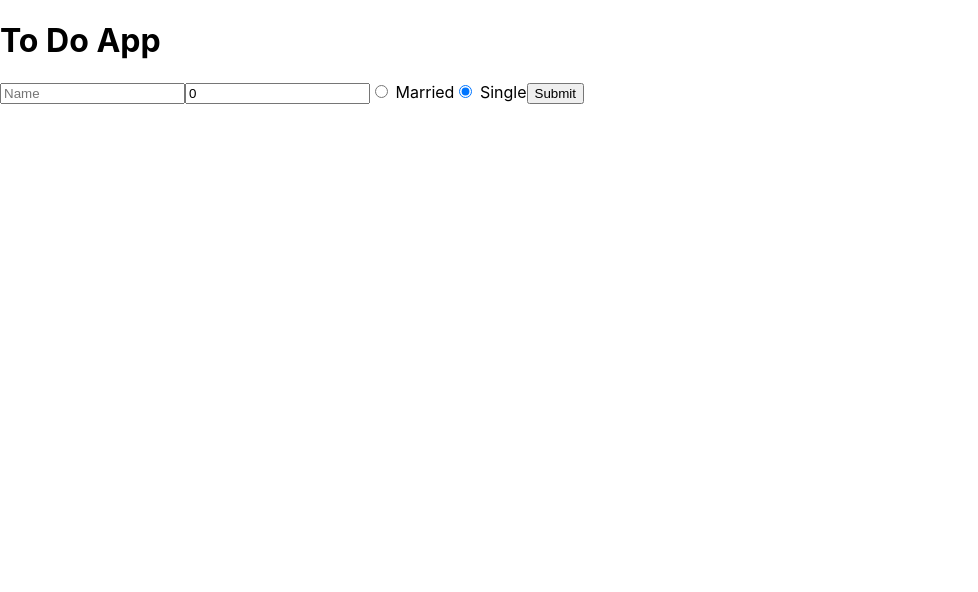
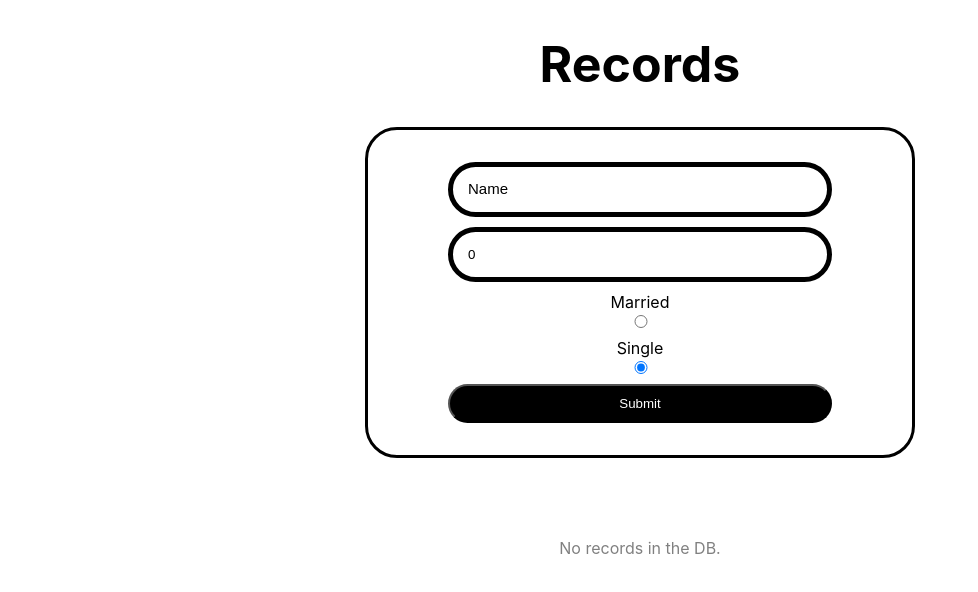
Before and after one commit to aimon-apify/react-hooks, a React (Create React App) app: page / in a window 1280 px wide. Shown: the top 592 px of the page, without its empty margins (0-978 px from the left). Built offline with nearby package versions, Linux system fonts and the light colour scheme.

Commit message:
Implemented delete functionality

```diff
--- a/package.json
+++ b/package.json
@@ -3,9 +3,11 @@
   "version": "0.1.0",
   "private": true,
   "dependencies": {
+    "@material-ui/core": "^4.12.4",
     "@testing-library/jest-dom": "^5.16.5",
     "@testing-library/react": "^13.4.0",
     "@testing-library/user-event": "^13.5.0",
+    "material-table": "^2.0.3",
     "react": "^18.2.0",
     "react-dom": "^18.2.0",
     "react-scripts": "5.0.1",
--- a/public/index.html
+++ b/public/index.html
@@ -15,6 +15,7 @@
       user's mobile device or desktop. See https://developers.google.com/web/fundamentals/web-app-manifest/
     -->
     <link rel="manifest" href="%PUBLIC_URL%/manifest.json" />
+    <link rel="stylesheet" href="https://fonts.googleapis.com/icon?family=Material+Icons" />
     <!--
       Notice the use of %PUBLIC_URL% in the tags above.
       It will be replaced with the URL of the `public` folder during the build.
--- a/src/App.css
+++ b/src/App.css
@@ -0,0 +1,5 @@
+h1 {
+    width: 100%;
+    text-align: center;
+    font-size: 50px;
+}
--- a/src/App.js
+++ b/src/App.js
@@ -1,21 +1,22 @@
-import React, { useReducer, useState } from 'react';
-import Todo from './Todo'
+import React, { useReducer, useRef, useState } from 'react';
+import Form from './components/Form/Form';
+import TableData from './components/TableData/TableData';
+import './App.css';
 
-const types = {
-  HANDLE_FORM_CHANGE: 'HANDLE_FORM_CHANGE',
-  RESET_FORM: 'RESET_FORM'
+export const DataContext = React.createContext();
+export const DataUpdateContext = React.createContext();
+
+const ACTIONS = {
+  NEW_STATE: 'new_state'
 }
 
-const initialState = { name: '', age: 0, maritalStatus: 'Single' };
+const newInitialState = { id: -1, name: '', age: 0, maritalStatus: 'Single' };
 
-function reducer(state, action) {
+const reducer = (state, action) => {
   switch (action.type) {
-    case types.HANDLE_FORM_CHANGE: {
-      const { name, value } = action.payload;
-      return { ...state, [name]: value }
-    }
-    case types.RESET_FORM: {
-      return { ...initialState }
+    case ACTIONS.NEW_STATE: {
+      const { updateIndex, selectedName, selectedAge, selectedMaritalStatus } = action.payload;
+      return { ...state, id: updateIndex, name: selectedName, age: selectedAge, maritalStatus: selectedMaritalStatus};
     }
     default: {
       return { ...state }
@@ -23,38 +24,32 @@ function reducer(state, action) {
   }
 }
 
-
 function App() {
   const [data, setData] = useState([]);
-  const [form, dispatch] = useReducer(reducer, initialState);
+  const formRef = useRef();
 
-  const handleFormChange = (name) => ({ target: { value } }) => {
-    dispatch({ type: types.HANDLE_FORM_CHANGE, payload: { name, value } });
+  const [newState, dispatch] = useReducer(reducer, newInitialState);
+
+  const handleUpdate = (i, selectedName, selectedAge, selectedMaritalStatus) => {
+    const updateIndex = i;
+    dispatch({ type: ACTIONS.NEW_STATE, payload: { updateIndex, selectedName, selectedAge, selectedMaritalStatus } });
+    formRef.current.name.focus();
+
   }
 
-  const handleSubmit = (e) => {
-    e.preventDefault();
-    setData([...data, { name: form.name, age: form.age, maritalStatus: form.maritalStatus }]);
-    dispatch({ type: types.RESET_FORM });
-  }
+  console.log(newState);
 
-  console.log('initialState...', initialState)
   return (
+      <div className="App">
+        <h1>Records</h1>
 
-    <div className="App">
-      <h1>To Do App</h1>
-      <form onSubmit={handleSubmit}>
-        <input type='text' placeholder='Name' value={form.name} onChange={handleFormChange('name')} />
-        <input type='text' placeholder='Age' value={form.age} onChange={handleFormChange('age')} />
-        <input type="radio" value="Married" checked={form.maritalStatus === 'Married'} onChange={handleFormChange('maritalStatus')} /> Married
-        <input type="radio" value="Single" checked={form.maritalStatus === 'Single'} onChange={handleFormChange('maritalStatus')} /> Single
-        <button>Submit</button>
-      </form>
-
-      {data.map((item, i) => (
-        <Todo key={`${item.name}-${i}`} item={item} />
-      ))}
-    </div>
+        <DataContext.Provider value={data}>
+          <DataUpdateContext.Provider value={setData}>
+                <Form formRef={formRef} />
+                <TableData handleUpdate={handleUpdate} />
+          </DataUpdateContext.Provider>
+        </DataContext.Provider>
+      </div>
   );
 }
 
--- a/src/Todo.js
+++ /dev/null
@@ -1,9 +0,0 @@
-const Todo = ({item: {name, age, maritalStatus}}) => {
-    return(
-        <div>
-            <p>My name is {name}. I am {age} years old. I am {maritalStatus}.</p>
-        </div>
-    );
-}
-
-export default Todo;
--- /dev/null
+++ b/src/components/Form/Form.js
@@ -0,0 +1,58 @@
+import { useContext, useReducer } from "react";
+import { DataContext, DataUpdateContext } from "../../App";
+import './form.css';
+
+const types = {
+    HANDLE_FORM_CHANGE: 'HANDLE_FORM_CHANGE',
+    RESET_FORM: 'RESET_FORM'
+  }
+
+  const initialState = { name: '', age: 0, maritalStatus: 'Single' };
+
+  function reducer(state, action) {
+    switch (action.type) {
+      case types.HANDLE_FORM_CHANGE: {
+        const { name, value } = action.payload;
+        return { ...state, [name]: value }
+      }
+      case types.RESET_FORM: {
+        return { ...initialState }
+      }
+      default: {
+        return { ...state }
+      }
+    }
+  }
+
+const Form = ({formRef}) => {
+    const [form, dispatch] = useReducer(reducer, initialState);
+
+    const data = useContext(DataContext);
+    const setData = useContext(DataUpdateContext);
+
+    const handleFormChange = (name) => ({ target: { value } }) => {
+        dispatch({ type: types.HANDLE_FORM_CHANGE, payload: { name, value } });
+      }
+
+      const handleSubmit = (e) => {
+        e.preventDefault();
+        {if (form.name !== '' && form.age > 0) {
+            setData([...data, { name: form.name, age: form.age, maritalStatus: form.maritalStatus }]);
+            dispatch({ type: types.RESET_FORM });
+        }}
+      }
+
+    return (
+      <div className="wrapper">
+        <form ref={formRef} onSubmit={handleSubmit}>
+            <input type='text' placeholder='Name' name='name' value={form.name} onChange={handleFormChange('name')} />
+            <input type='text' placeholder='Age' value={form.age} onChange={handleFormChange('age')} />
+            Married <input type="radio" value="Married" checked={form.maritalStatus === 'Married'} onChange={handleFormChange('maritalStatus')} />
+            Single <input type="radio" value="Single" checked={form.maritalStatus === 'Single'} onChange={handleFormChange('maritalStatus')} />
+            <button>Submit</button>
+        </form>
+      </div>
+    );
+}
+
+export default Form;
--- /dev/null
+++ b/src/components/Form/form.css
@@ -0,0 +1,27 @@
+form {
+    display: flex;
+    flex-direction: column;
+    width: 30%;
+    text-align: center;
+    border: 3px solid #000;
+    padding: 2rem 5rem;
+    border-radius: 2rem;
+}
+
+input {
+    border: 5px solid black;
+    border-radius: 2rem;
+    background-color: #fff;
+    padding: 15px;
+    margin-bottom: 10px;
+}
+
+::placeholder {
+    font-size: 15px;
+    color: #000;
+}
+
+.wrapper {
+    display: flex;
+    justify-content: center;
+}
--- /dev/null
+++ b/src/components/TableData/TableData.js
@@ -0,0 +1,46 @@
+import { useContext } from 'react';
+import { DataContext, DataUpdateContext } from '../../App';
+import './tableData.css';
+
+const TableData = ({handleUpdate}) => {
+    const data = useContext(DataContext);
+    const setData = useContext(DataUpdateContext);
+
+    const handleDelete = (index) => {
+        const filteredData = data.filter((item, i) => index !== i);
+        setData(filteredData);
+    }
+
+    return (
+       <div className='data-table'>
+        {data.length === 0 && <span style={{color: 'gray'}}>No records in the DB.</span>}
+        <table>
+            {data.length > 0 && (
+                <thead>
+                    <tr>
+                        <th>Serial No.</th>
+                        <th>Name</th>
+                        <th>Age</th>
+                        <th>Marital Status</th>
+                        <th>Actions</th>
+                    </tr>
+                </thead>
+            )}
+            <tbody>
+                {data.map((item, i) => (
+                    <tr key={`${item.name}-${i}`}>
+                        <td>{i + 1}</td>
+                        <td>{item.name}</td>
+                        <td>{item.age}</td>
+                        <td>{item.maritalStatus}</td>
+                        <td><button onClick={() => handleUpdate(i, item.name, item.age, item.maritalStatus)}>Update</button>
+                        <button onClick={() => handleDelete(i)}>Delete</button></td>
+                    </tr>
+                ))}
+            </tbody>
+        </table>
+        </div>
+    );
+}
+
+export default TableData;
--- /dev/null
+++ b/src/components/TableData/tableData.css
@@ -0,0 +1,32 @@
+.data-table {
+    text-align: center;
+    display: flex;
+    justify-content: center;
+    margin-top: 5rem;
+}
+
+table, th, td {
+    border: 1px double transparent;
+    border-collapse: collapse;
+}
+
+td, th {
+    padding: 20px;
+}
+
+th {
+    background-color: rgb(48, 48, 48);
+    color: #fff
+}
+
+tr:nth-child(even) {
+    background-color: rgb(160, 159, 159);
+    color: #fff;
+}
+
+button {
+    border-radius: 20px;
+    padding: 10px;
+    background-color: #000;
+    color: #fff;
+}
--- /dev/null
+++ b/src/utils/logics.util.js
@@ -0,0 +1 @@
+export const mockPromise = (data = [], timeout = 700) => new Promise(res => setTimeout(() => res(data), timeout))
```
Also changed, not shown: 1 other file (tests, documents, lock files or other folders).
